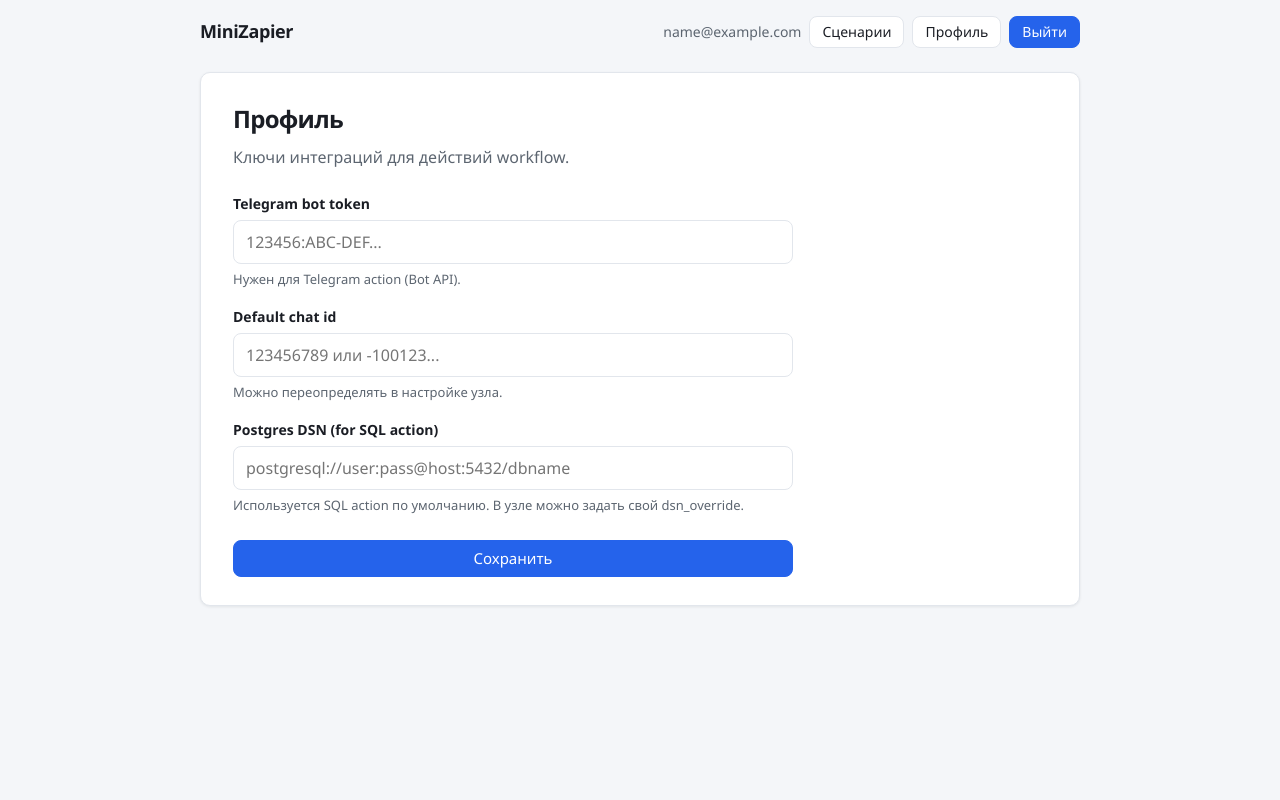
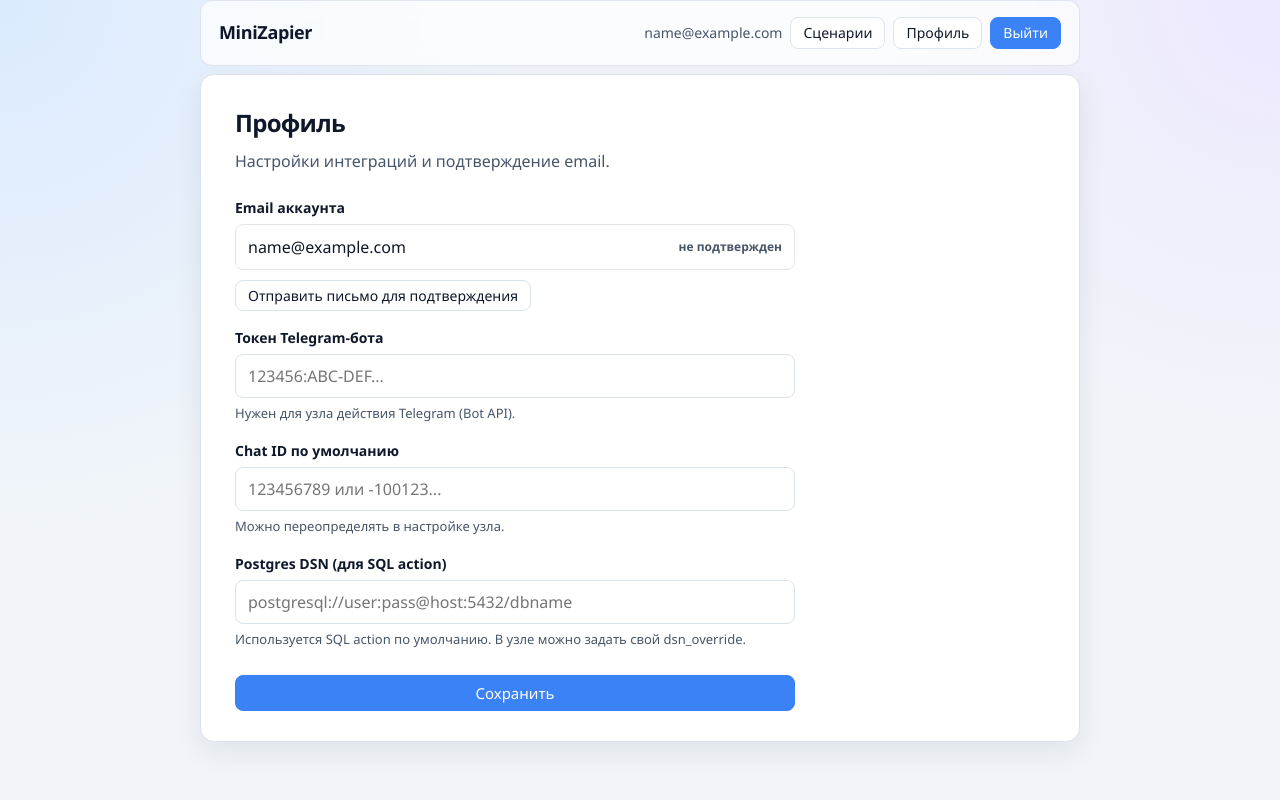
Before and after one commit to KakoRel/MiniZapier, a Django app: page /profile/ in a window 1280 px wide. Run offline with Django 5.2, Linux system fonts and the light colour scheme; the visitor is signed in with stand-in values (Sample User, id 1); data comes from the database, SQL or seed files in the repository; parts of the project's set-up code (start-up, migrations or seed data) failed here and were passed over.

Commit message:
Make email verification optional + profile confirmation button + RU UI polish
- Disable mandatory allauth email verification (no longer blocks signup/login)
- Add profile section with email status and a button to send confirmation email
- Customize email confirmation subject/body with zapier.diligentcrossbill.com.ru domain
- Improve UI styling and Russian localization across templates and workflow editor
- Add domain-friendly env defaults and deploy workflow: compose down/up + optional prune

```diff
--- a/backend/static/css/app.css
+++ b/backend/static/css/app.css
@@ -1,18 +1,18 @@
 /* MiniZapier — базовые стили Django-шаблонов */
 
 :root {
-  --bg: #0f1419;
+  --bg: #0f172a;
   --surface: #ffffff;
-  --surface-muted: #f4f6f9;
-  --border: #e2e6ec;
-  --text: #1a1d24;
-  --text-muted: #5c6570;
-  --accent: #2563eb;
-  --accent-hover: #1d4ed8;
+  --surface-muted: #f1f5f9;
+  --border: #dbe3ee;
+  --text: #0f172a;
+  --text-muted: #475569;
+  --accent: #3b82f6;
+  --accent-hover: #2563eb;
   --danger: #b91c1c;
   --success: #15803d;
-  --radius: 10px;
-  --shadow: 0 1px 3px rgba(15, 20, 25, 0.08);
+  --radius: 14px;
+  --shadow: 0 10px 28px rgba(15, 23, 42, 0.08);
   --font: "Segoe UI", system-ui, -apple-system, Roboto, "Helvetica Neue", Arial, sans-serif;
 }
 
@@ -32,7 +32,10 @@
   min-height: 100vh;
   font-family: var(--font);
   color: var(--text);
-  background: var(--surface-muted);
+  background:
+    radial-gradient(circle at 0% 0%, #dbeafe 0, transparent 35%),
+    radial-gradient(circle at 100% 0%, #ede9fe 0, transparent 30%),
+    var(--surface-muted);
   line-height: 1.5;
 }
 
@@ -57,8 +60,12 @@
   align-items: center;
   justify-content: space-between;
   gap: 16px;
-  padding: 16px 0;
+  padding: 16px 18px;
   margin-bottom: 8px;
+  background: rgba(255, 255, 255, 0.7);
+  border: 1px solid rgba(219, 227, 238, 0.9);
+  border-radius: 12px;
+  backdrop-filter: blur(8px);
 }
 
 .brand {
@@ -144,7 +151,7 @@
   border-radius: var(--radius);
   box-shadow: var(--shadow);
   border: 1px solid var(--border);
-  padding: 28px 32px;
+  padding: 30px 34px;
 }
 
 @media (max-width: 640px) {
@@ -164,6 +171,23 @@
   margin: 0 0 24px;
   color: var(--text-muted);
   font-size: 1rem;
+}
+
+.hero {
+  margin-bottom: 18px;
+}
+
+.hero-badge {
+  display: inline-flex;
+  align-items: center;
+  gap: 6px;
+  margin: 0 0 10px;
+  padding: 4px 10px;
+  border-radius: 999px;
+  background: #eff6ff;
+  color: #1d4ed8;
+  font-size: 0.8125rem;
+  font-weight: 600;
 }
 
 /* Сообщения Django */
@@ -329,7 +353,7 @@
   border: 1px solid var(--border);
   border-radius: 8px;
   margin-bottom: 10px;
-  background: var(--surface-muted);
+  background: linear-gradient(180deg, #ffffff 0%, #f8fbff 100%);
   transition: border-color 0.15s;
 }
 
--- /dev/null
+++ b/backend/templates/account/email/email_confirmation_subject.txt
@@ -0,0 +1 @@
+Подтверждение email для MiniZapier
--- a/backend/templates/users/profile.html
+++ b/backend/templates/users/profile.html
@@ -4,13 +4,31 @@
 
 {% block content %}
   <h1 class="page-title">Профиль</h1>
-  <p class="lead">Ключи интеграций для действий workflow.</p>
+  <p class="lead">Настройки интеграций и подтверждение email.</p>
+
+  <div class="auth-card" style="max-width: 560px; margin-bottom: 16px;">
+    <div class="form-field">
+      <label>Email аккаунта</label>
+      <div style="display:flex; align-items:center; justify-content:space-between; gap:12px; padding:10px 12px; border:1px solid #e2e6ec; border-radius:8px;">
+        <span>{{ user.email|default:"—" }}</span>
+        {% if email_address and email_address.verified %}
+          <span class="badge badge--on">подтвержден</span>
+        {% else %}
+          <span class="badge badge--off">не подтвержден</span>
+        {% endif %}
+      </div>
+    </div>
+    <form method="post" action="{% url 'send_confirmation_email' %}" style="margin-top: 10px;">
+      {% csrf_token %}
+      <button type="submit" class="btn btn--ghost btn--sm">Отправить письмо для подтверждения</button>
+    </form>
+  </div>
 
   <form method="post" action="{% url 'profile' %}" class="auth-card form-stack" style="max-width: 560px;">
     {% csrf_token %}
 
     <div class="form-field">
-      <label for="id_telegram_bot_token">Telegram bot token</label>
+      <label for="id_telegram_bot_token">Токен Telegram-бота</label>
       <input
         id="id_telegram_bot_token"
         type="text"
@@ -19,11 +37,11 @@
         autocomplete="off"
         placeholder="123456:ABC-DEF..."
       />
-      <small>Нужен для Telegram action (Bot API).</small>
+      <small>Нужен для узла действия Telegram (Bot API).</small>
     </div>
 
     <div class="form-field">
-      <label for="id_telegram_default_chat_id">Default chat id</label>
+      <label for="id_telegram_default_chat_id">Chat ID по умолчанию</label>
       <input
         id="id_telegram_default_chat_id"
         type="text"
@@ -36,7 +54,7 @@
     </div>
 
     <div class="form-field">
-      <label for="id_postgres_dsn">Postgres DSN (for SQL action)</label>
+      <label for="id_postgres_dsn">Postgres DSN (для SQL action)</label>
       <input
         id="id_postgres_dsn"
         type="text"
--- a/backend/users/urls.py
+++ b/backend/users/urls.py
@@ -1,7 +1,8 @@
 from django.urls import path
 
-from .views import profile
+from .views import profile, send_confirmation_email
 
 urlpatterns = [
     path("profile/", profile, name="profile"),
+    path("profile/send-confirmation/", send_confirmation_email, name="send_confirmation_email"),
 ]
--- a/backend/users/views.py
+++ b/backend/users/views.py
@@ -4,6 +4,8 @@
 from django.contrib.auth.decorators import login_required
 from django.shortcuts import redirect, render
 from django.views.decorators.http import require_http_methods
+from allauth.account.models import EmailAddress
+from allauth.account.internal.flows.email_verification import send_verification_email_for_user
 
 from .models import UserProfile
 
@@ -12,6 +14,16 @@
 @require_http_methods(["GET", "POST"])
 def profile(request):
     prof, _ = UserProfile.objects.get_or_create(user=request.user)
+    email_address = None
+    if request.user.email:
+        email_address, _ = EmailAddress.objects.get_or_create(
+            user=request.user,
+            email=request.user.email,
+            defaults={"verified": False, "primary": True},
+        )
+        if not email_address.primary:
+            email_address.primary = True
+            email_address.save(update_fields=["primary"])
 
     if request.method == "POST":
         prof.telegram_bot_token = (request.POST.get("telegram_bot_token") or "").strip()
@@ -21,4 +33,33 @@
         messages.success(request, "Профиль сохранён")
         return redirect("profile")
 
-    return render(request, "users/profile.html", {"profile": prof})
+    return render(
+        request,
+        "users/profile.html",
+        {
+            "profile": prof,
+            "email_address": email_address,
+        },
+    )
+
+
+@login_required
+@require_http_methods(["POST"])
+def send_confirmation_email(request):
+    if not request.user.email:
+        messages.error(request, "У вашего аккаунта не указан email.")
+        return redirect("profile")
+    email_address, _ = EmailAddress.objects.get_or_create(
+        user=request.user,
+        email=request.user.email,
+        defaults={"verified": False, "primary": True},
+    )
+    if email_address.verified:
+        messages.info(request, "Email уже подтвержден.")
+        return redirect("profile")
+    sent = send_verification_email_for_user(request, request.user)
+    if sent:
+        messages.success(request, "Письмо с подтверждением отправлено.")
+    else:
+        messages.warning(request, "Не удалось отправить письмо подтверждения.")
+    return redirect("profile")
```
Also changed, not shown: backend/config/settings.py (+16 -1 lines), backend/executions/tasks.py (+37 -2 lines), backend/executions/views.py (+30 -1 lines), backend/templates/account/email/email_confirmation_message.html (added, +8 -0 lines), backend/templates/account/email/email_confirmation_message.txt (added, +10 -0 lines), backend/templates/executions/execution_detail.html (+13 -13 lines), backend/templates/executions/executions_list.html (+28 -9 lines), backend/templates/home.html (+8 -5 lines), frontend/src/App.vue (+60 -14 lines), .github/workflows/deploy.yml, 1 other file.
